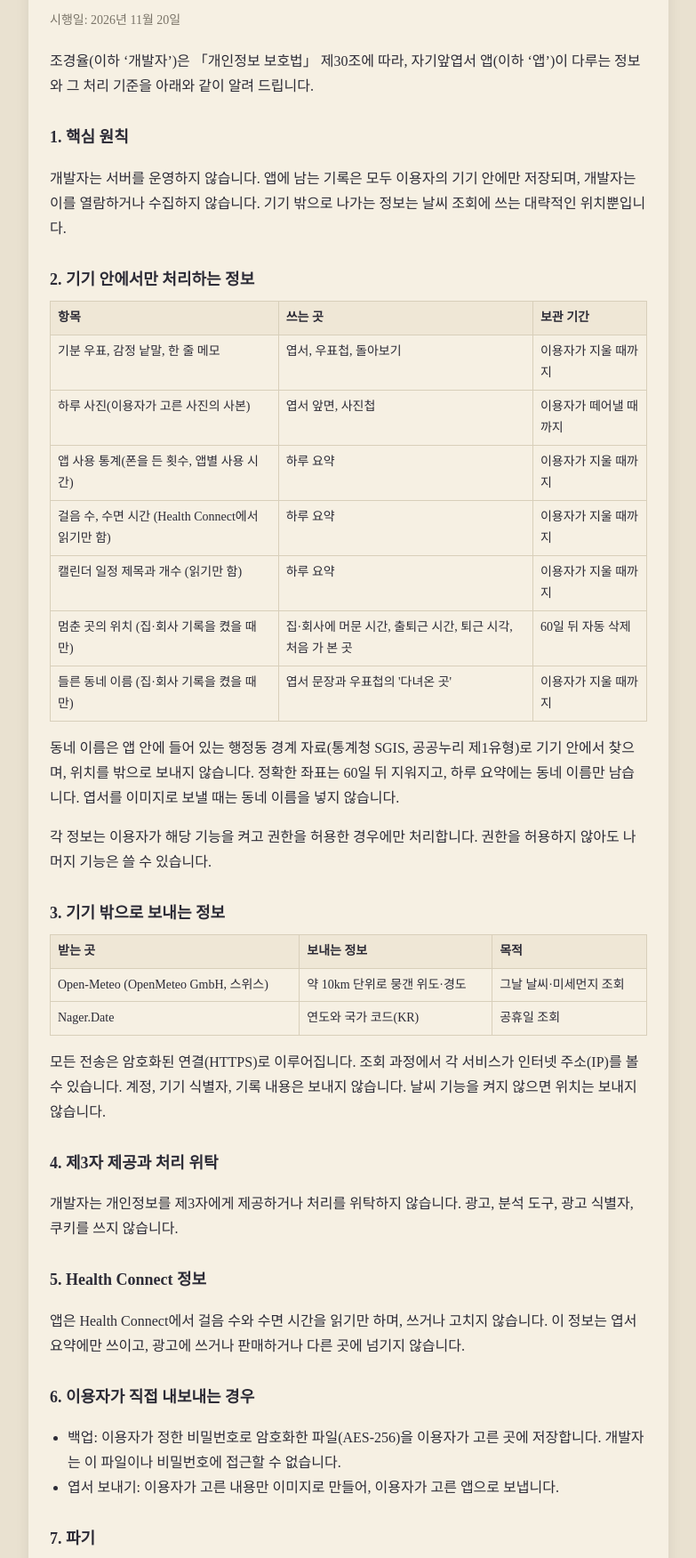
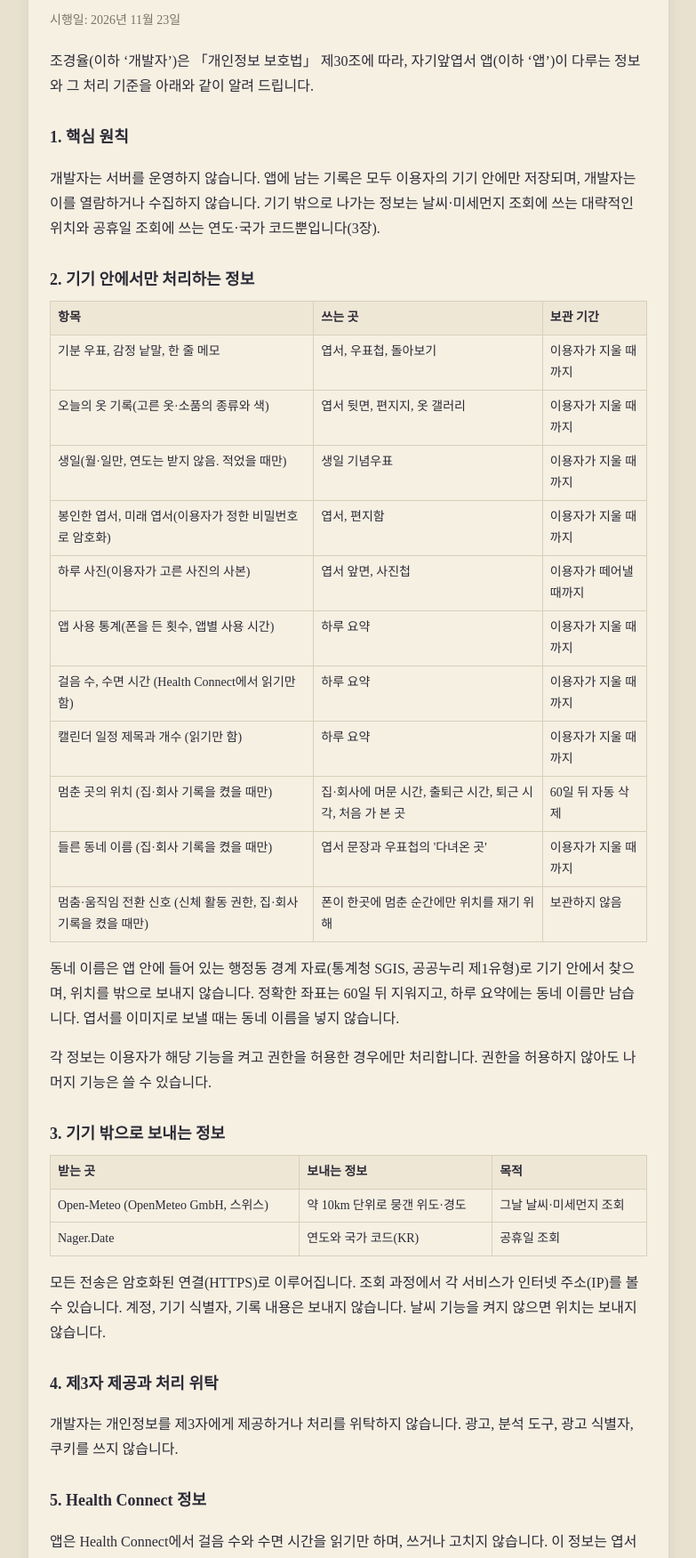
Before and after one commit to joky7617/jopd-privacy, a plain HTML site: page index.html in a window 1280 px wide. Shown: the part 99-1850 px from the top of the page at 89% size, without its empty margins (248-1031 px from the left). Drawn offline with Linux system fonts and the light colour scheme.

Commit message:
개인정보처리방침: 생일·오늘의 옷·봉인/미래 엽서·활동 신호·백업 범위 추가, 외부 전송 문장 정정 (시행 2026-11-23)
Co-Authored-By: Claude Opus 5.5 <noreply@anthropic.com>
Claude-Session: https://claude.ai/code/session_01H5Cp99fDyKLGUUhx6kbqpw

```diff
--- a/index.html
+++ b/index.html
@@ -21,23 +21,27 @@
 <main>
 <article>
 <h1>자기앞엽서 개인정보처리방침</h1>
-<p class="meta">시행일: 2026년 11월 20일</p>
+<p class="meta">시행일: 2026년 11월 23일</p>
 
 <p>조경율(이하 ‘개발자’)은 「개인정보 보호법」 제30조에 따라, 자기앞엽서 앱(이하 ‘앱’)이 다루는 정보와 그 처리 기준을 아래와 같이 알려 드립니다.</p>
 
 <h2>1. 핵심 원칙</h2>
-<p>개발자는 서버를 운영하지 않습니다. 앱에 남는 기록은 모두 이용자의 기기 안에만 저장되며, 개발자는 이를 열람하거나 수집하지 않습니다. 기기 밖으로 나가는 정보는 날씨 조회에 쓰는 대략적인 위치뿐입니다.</p>
+<p>개발자는 서버를 운영하지 않습니다. 앱에 남는 기록은 모두 이용자의 기기 안에만 저장되며, 개발자는 이를 열람하거나 수집하지 않습니다. 기기 밖으로 나가는 정보는 날씨·미세먼지 조회에 쓰는 대략적인 위치와 공휴일 조회에 쓰는 연도·국가 코드뿐입니다(3장).</p>
 
 <h2>2. 기기 안에서만 처리하는 정보</h2>
 <table>
 <tr><th>항목</th><th>쓰는 곳</th><th>보관 기간</th></tr>
 <tr><td>기분 우표, 감정 낱말, 한 줄 메모</td><td>엽서, 우표첩, 돌아보기</td><td>이용자가 지울 때까지</td></tr>
+<tr><td>오늘의 옷 기록(고른 옷·소품의 종류와 색)</td><td>엽서 뒷면, 편지지, 옷 갤러리</td><td>이용자가 지울 때까지</td></tr>
+<tr><td>생일(월·일만, 연도는 받지 않음. 적었을 때만)</td><td>생일 기념우표</td><td>이용자가 지울 때까지</td></tr>
+<tr><td>봉인한 엽서, 미래 엽서(이용자가 정한 비밀번호로 암호화)</td><td>엽서, 편지함</td><td>이용자가 지울 때까지</td></tr>
 <tr><td>하루 사진(이용자가 고른 사진의 사본)</td><td>엽서 앞면, 사진첩</td><td>이용자가 떼어낼 때까지</td></tr>
 <tr><td>앱 사용 통계(폰을 든 횟수, 앱별 사용 시간)</td><td>하루 요약</td><td>이용자가 지울 때까지</td></tr>
 <tr><td>걸음 수, 수면 시간 (Health Connect에서 읽기만 함)</td><td>하루 요약</td><td>이용자가 지울 때까지</td></tr>
 <tr><td>캘린더 일정 제목과 개수 (읽기만 함)</td><td>하루 요약</td><td>이용자가 지울 때까지</td></tr>
 <tr><td>멈춘 곳의 위치 (집·회사 기록을 켰을 때만)</td><td>집·회사에 머문 시간, 출퇴근 시간, 퇴근 시각, 처음 가 본 곳</td><td>60일 뒤 자동 삭제</td></tr>
 <tr><td>들른 동네 이름 (집·회사 기록을 켰을 때만)</td><td>엽서 문장과 우표첩의 '다녀온 곳'</td><td>이용자가 지울 때까지</td></tr>
+<tr><td>멈춤·움직임 전환 신호 (신체 활동 권한, 집·회사 기록을 켰을 때만)</td><td>폰이 한곳에 멈춘 순간에만 위치를 재기 위해</td><td>보관하지 않음</td></tr>
 </table>
 <p>동네 이름은 앱 안에 들어 있는 행정동 경계 자료(통계청 SGIS, 공공누리 제1유형)로 기기 안에서 찾으며, 위치를 밖으로 보내지 않습니다. 정확한 좌표는 60일 뒤 지워지고, 하루 요약에는 동네 이름만 남습니다. 엽서를 이미지로 보낼 때는 동네 이름을 넣지 않습니다.</p>
 <p>각 정보는 이용자가 해당 기능을 켜고 권한을 허용한 경우에만 처리합니다. 권한을 허용하지 않아도 나머지 기능은 쓸 수 있습니다.</p>
@@ -58,12 +62,13 @@
 
 <h2>6. 이용자가 직접 내보내는 경우</h2>
 <ul>
-<li>백업: 이용자가 정한 비밀번호로 암호화한 파일(AES-256)을 이용자가 고른 곳에 저장합니다. 개발자는 이 파일이나 비밀번호에 접근할 수 없습니다.</li>
+<li>백업: 기록·하루 사진·오늘의 옷·봉인한 엽서·미래 엽서·앱 설정(생일 포함)을 이용자가 정한 비밀번호로 암호화한 파일(AES-256)로 만들어 이용자가 고른 곳에 저장합니다. 정밀 위치는 넣지 않습니다. 개발자는 이 파일이나 비밀번호에 접근할 수 없습니다.</li>
 <li>엽서 보내기: 이용자가 고른 내용만 이미지로 만들어, 이용자가 고른 앱으로 보냅니다.</li>
+<li>다른 사람에게 미래 엽서 보내기: 이용자가 쓴 엽서를 파일(.jagiap)로 만들어 이용자가 고른 앱으로 보냅니다. 개발자의 서버를 거치지 않으며, 봉인하면 이용자가 정한 비밀번호로 암호화됩니다. 함께 가는 봉투 그림에는 내용을 넣지 않습니다.</li>
 </ul>
 
 <h2>7. 파기</h2>
-<p>앱을 삭제하면 기기 안의 모든 기록이 함께 삭제됩니다. 앱 안에서도 위치 기록 전체 삭제, 사진 떼어내기로 직접 지울 수 있습니다. 삭제된 정보는 되살릴 수 없습니다.</p>
+<p>앱을 삭제하면 기기 안의 모든 기록이 함께 삭제됩니다. 앱 안에서도 위치 기록 전체 삭제, 사진 떼어내기, 오늘의 옷 비우기, 생일 지우기, 미래 엽서 지우기로 직접 지울 수 있습니다. 삭제된 정보는 되살릴 수 없습니다.</p>
 
 <h2>8. 이용자의 권리</h2>
 <p>이용자는 언제든 기기 설정에서 권한을 거두거나 앱 안에서 기록을 확인·수정·삭제할 수 있습니다. 개발자는 이용자의 기록을 가지고 있지 않으므로, 열람·정정·삭제 요구는 앱 안에서 바로 처리됩니다. 궁금한 점은 아래 연락처로 문의해 주세요.</p>
```
